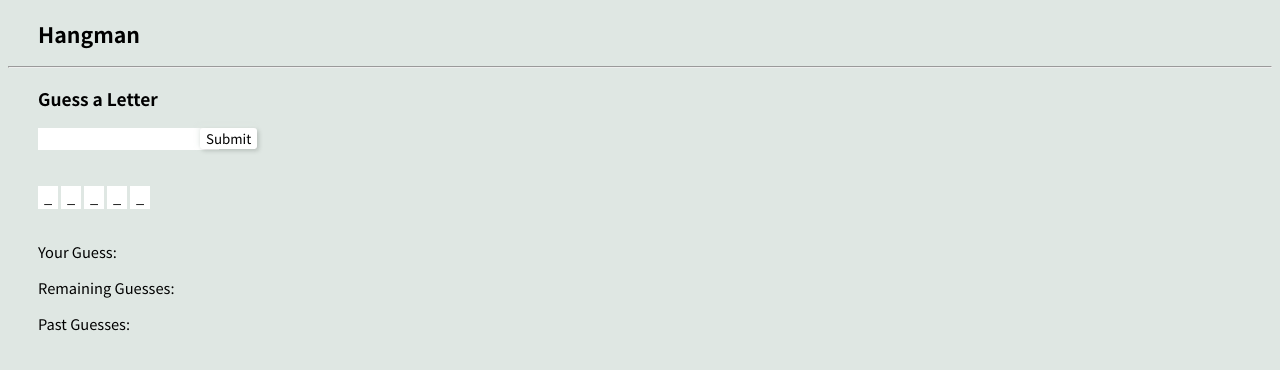
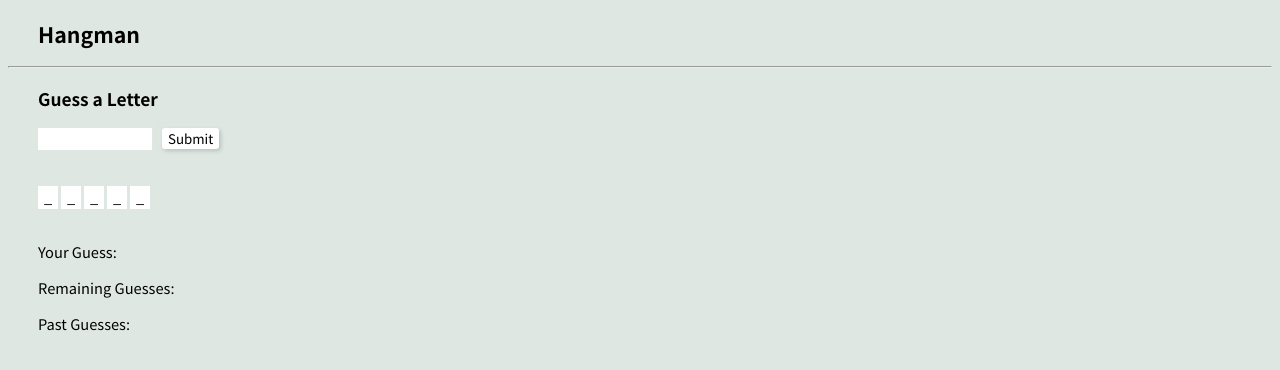
Before and after one commit to jenna-vec/Hangman, a PHP site: page / in a window 1280 px wide. Shown: the top 370 px of the page. Run offline with PHP 8.4, Linux system fonts and the light colour scheme.

Commit message:
fixing input size

```diff
--- a/index.css
+++ b/index.css
@@ -22,6 +22,8 @@ input {
     border: 0px;
     border-radius: 0px;
     height: 20px;
+    font-size: 11pt;
+    width: 110px;
 }
 
 input:focus {
@@ -41,7 +43,7 @@ button {
     border: none;
     border-radius: 3px;
     top: 128px;
-    left: 200px;
+    left: 162px;
 }
 
 button:hover {
```
